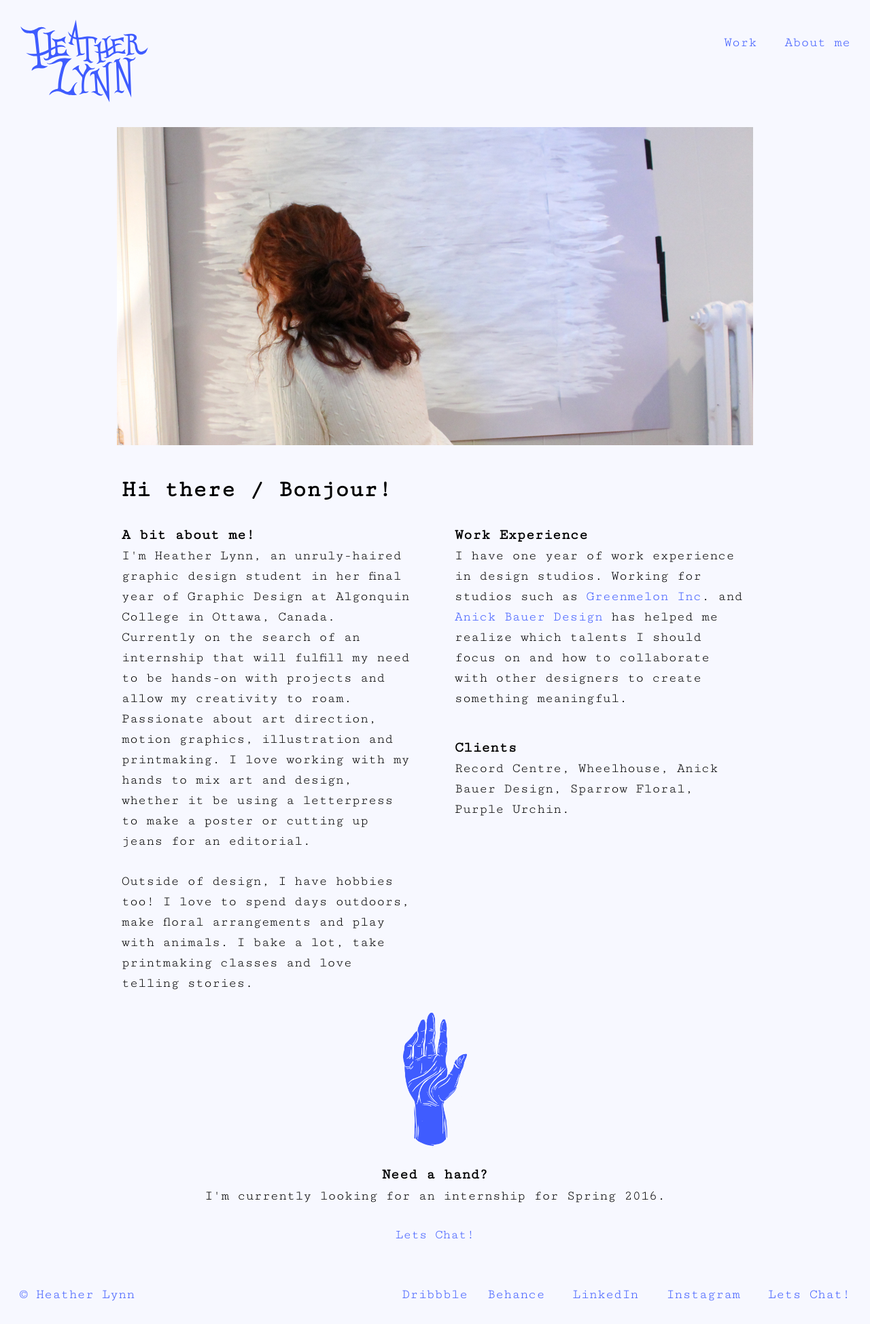
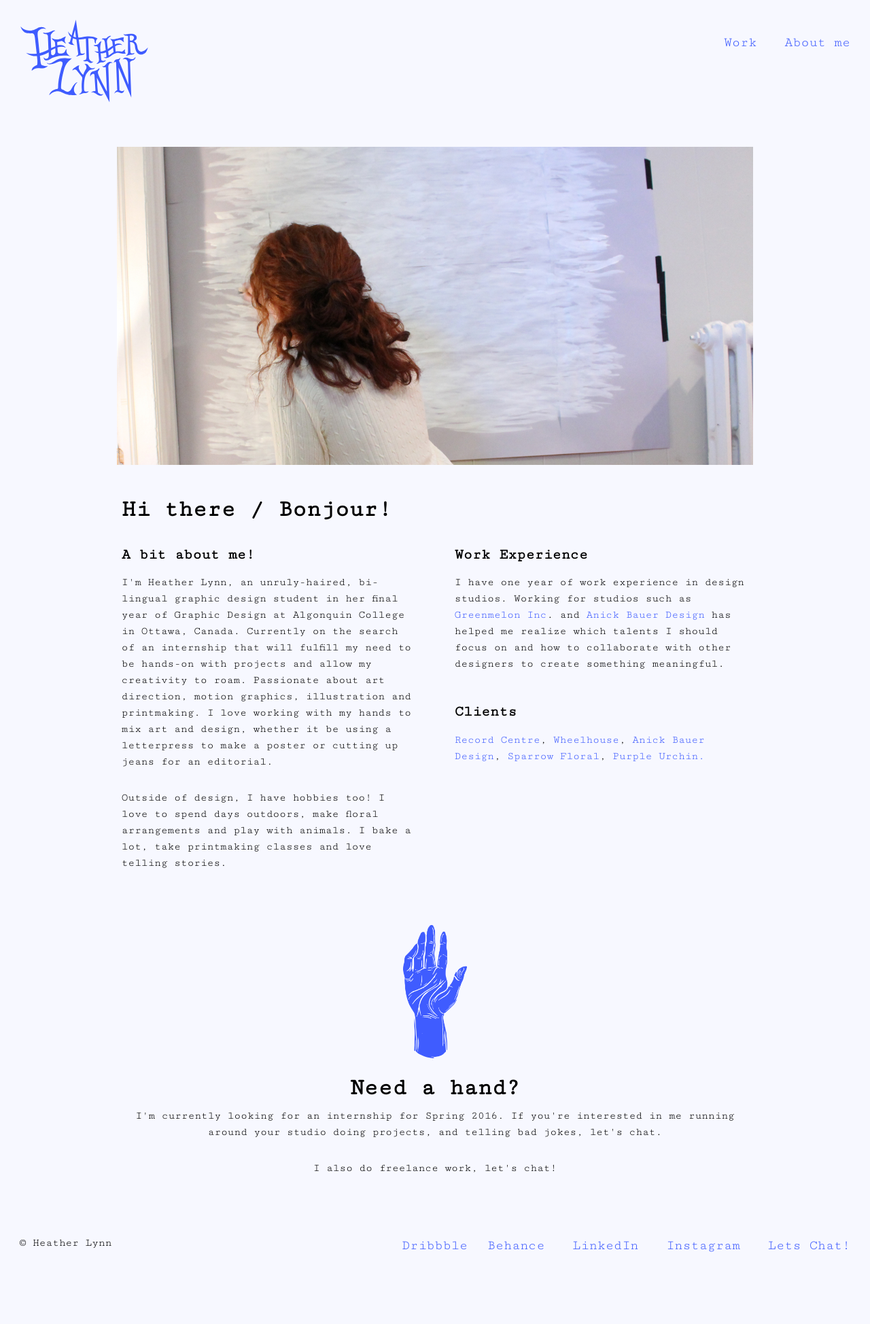
Before and after one commit to heathermcd12/portfolio, a Jekyll site: the page built from about.html, in a window 1280 px wide. Shown: the whole page at 68% size. Built offline with Jekyll 4.4.1, drawn with Linux system fonts in a browser that asks for light colours; after the commit the page ends 1876 px from its top, so only the background shows below that.

Commit message:
links, about

```diff
--- a/_layouts/default.html
+++ b/_layouts/default.html
@@ -33,7 +33,7 @@
 
 <footer class="footer grid island-1-2">
         <div class="unit unit-xs-1 unit-s-1 unit-m-1-4 unit-l-1-4">
-            <p class="link push-0 island-1-2">© Heather Lynn</p>
+            <p class="push-0 island-1-2">© Heather Lynn</p>
         </div>
         <nav class="unit unit-xs-1 unit-s-1 unit-m-3-4 unit-l-3-4">
         <ul class="nav">
--- a/about.html
+++ b/about.html
@@ -7,7 +7,7 @@ layout: default
 <div class="space margin">
 
      <div class="banner gutter-1-2">
-        <div class="intro-wrap portfolio-img unit unit-xs-1 unit-s-1 unit-m-1 unit-l-1">
+        <div class="intro pad-t intro-wrap portfolio-img unit unit-xs-1 unit-s-1 unit-m-1 unit-l-1">
             <img class="island-1-4 pad-b pad-top flex" src="{{site.baseurl}}/images/IMG_9749.jpg">
         </div>
     </div>
@@ -22,28 +22,28 @@ layout: default
      <div class="grid portfolio pad-top">
         <div class="about gutter unit unit-xs-1 unit-s-1 unit-m-1-2 unit-l-1-2">
 
-            <h5 class="pad-t push-1-2">A bit about me!</h5>
-            <p>I'm Heather Lynn, an unruly-haired graphic design student in her final year of Graphic Design at Algonquin College in Ottawa, Canada. Currently on the search of an internship that will fulfill my need to be hands-on with projects and allow my creativity to roam. Passionate about art direction, motion graphics, illustration and printmaking. I love working with my hands to mix art and design, whether it be using a letterpress to make a poster or cutting up jeans for an editorial.</p>
+            <h5 class="pad-t push-1">A bit about me!</h5>
+            <p>I'm Heather Lynn, an unruly-haired, bi-lingual graphic design student in her final year of Graphic Design at Algonquin College in Ottawa, Canada. Currently on the search of an internship that will fulfill my need to be hands-on with projects and allow my creativity to roam. Passionate about art direction, motion graphics, illustration and printmaking. I love working with my hands to mix art and design, whether it be using a letterpress to make a poster or cutting up jeans for an editorial.</p>
 
             <p>Outside of design, I have hobbies too! I love to spend days outdoors, make floral arrangements and play with animals. I bake a lot, take printmaking classes and love telling stories.</p>
 
         </div>
 
         <div class="about gutter unit unit-xs-1 unit-s-1 unit-m-1-2 unit-1-2">
-             <h5 class="pad-t push-1-2">Work Experience</h5>
+             <h5 class="pad-t push-1">Work Experience</h5>
 
             <p>I have one year of work experience in design studios. Working for studios such as <a href="http://greenmeloninc.com" target="_blank">Greenmelon Inc</a>. and <a href="http://www.anickbauerdesign.com" target="_blank">Anick Bauer Design</a> has helped me realize which talents I should focus on and how to collaborate with other designers to create something meaningful.</p>
 
-            <h5 class="pad-t push-1-2">Clients</h5>
-            <p>Record Centre, Wheelhouse, Anick Bauer Design, Sparrow Floral, Purple Urchin.</p>
+            <h5 class="pad-t push-1">Clients</h5>
+            <p><a href="http://www.therecordcentre.com" target="_blank">Record Centre</a>, <a href="http://www.wheelhousecycle.ca" target="blank">Wheelhouse</a>, <a href="http://www.anickbauerdesign.com" target="_blank">Anick Bauer Design</a>, <a href="https://www.facebook.com/Sparrow-Floral-Design-236782193025362/">Sparrow Floral</a>, <a href="http://www.purpleurchinsoap.com">Purple Urchin.</a></p>
 
         </div>
 
         <div class="about intern pad-b gutter unit unit-xs-1 unit-s-1 unit-m-1 unit-l-1">
-            <img class="hand" src="{{site.baseurl}}/images/hand.png" alt="">
-            <h5 class="pad-t push-1-2">Need a hand?</h5>
-            <p>I'm currently looking for an internship for Spring 2016.</p>
-            <a href="mailto:heatherlynn.ca">Lets Chat!</a>
+            <a href="mailto:heatherlynn.ca"><img class="hand" src="{{site.baseurl}}/images/hand.png" alt=""></a>
+            <h1 class="pad-top push">Need a hand?</h1>
+            <p>I'm currently looking for an internship for Spring 2016. If you're interested in me running around your studio doing projects, and telling bad jokes, let's chat.</p>
+            <p>I also do freelance work, let's chat!</p>
         </div>
 
      </div>
--- a/css/main.css
+++ b/css/main.css
@@ -52,6 +52,16 @@ a {
 
 .nav a {
     display: block;
+}
+
+.nav a:hover,
+.nav a:focus,
+.nav a:active,
+.nav .nav-current,
+.nav .nav-current:link,
+.nav .nav-current:visited {
+  color: black;
+  border-bottom: 1px solid black;
 }
 
 .top-nav {
@@ -137,6 +147,7 @@ p {
 
 .intern {
     text-align: center;
+    padding-top: 50px;
 }
 
 @media only screen and (min-width: 25em) {
@@ -180,9 +191,10 @@ p {
         width: 180px;
     }
 
-    p {
+    .intro {
         font-size: 18px;
     }
+
 }
 
 @media only screen and (min-width: 60em) {
@@ -209,7 +221,9 @@ p {
         margin-right: 150px;
     }
 
-    p {
+    .intro {
         font-size: 20px;
     }
+
+
 }
--- a/index.html
+++ b/index.html
@@ -9,7 +9,7 @@ layout: default
 
     <div class="banner gutter-1-2">
         <div class="intro-wrap portfolio-img-link gutter-1-4 pad-b-1-4 pad-top unit unit-xs-1 unit-s-1 unit-m-1 unit-l-1">
-            <p class="intro pad-top pad-b">Unruly-haired creative, quirky storyteller and soon to be Design Graduate. In my free time, I enjoy printmaking and drinking tea.</p>
+            <p class="intro pad-top pad-b">Unruly-haired creative, quirky storyteller and soon to be Design Graduate. In my free time, I enjoy printmaking, doodling and drinking tea.</p>
             <a href="{{site.baseurl}}/work/spooky-video"><img class="flex" src="images/spooky-image.jpg" id="work"></a>
         </div>
     </div>
@@ -31,7 +31,7 @@ layout: default
            <a href="{{site.baseurl}}/work/printmaking"><img class="flex" src="http://placehold.it/400x300/#3f5cff" alt=""></a>
         </div>
 
-        <div class="printmaking last-img island-1-4 portfolio-img-li unit unit-xs-1 unit-s-1 unit-m-1 unit-l-1">
+        <div class="printmaking last-img island-1-4 portfolio-img-link unit unit-xs-1 unit-s-1 unit-m-1 unit-l-1">
            <a href="{{site.baseurl}}/work/illustration"><img class="flex" src="http://placehold.it/800x300/#3f5cff" alt=""></a>
         </div>
 
```
